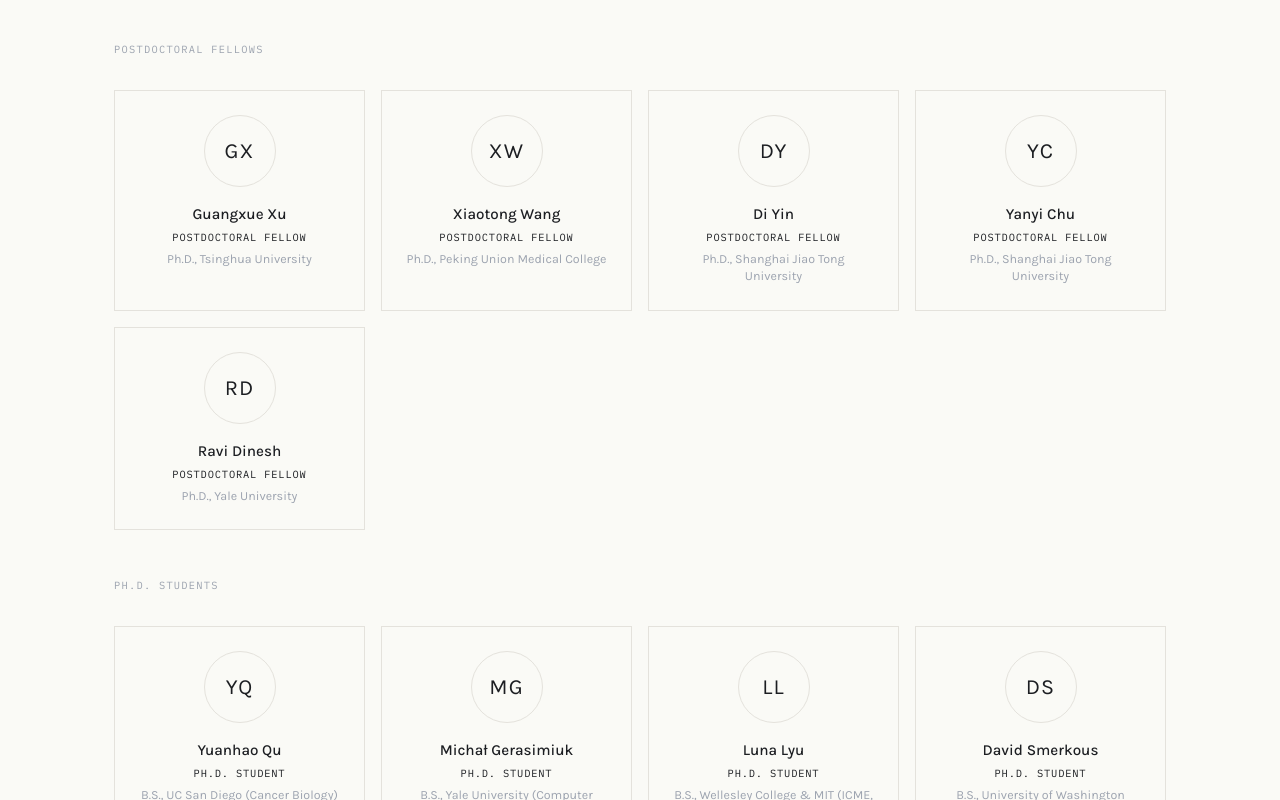
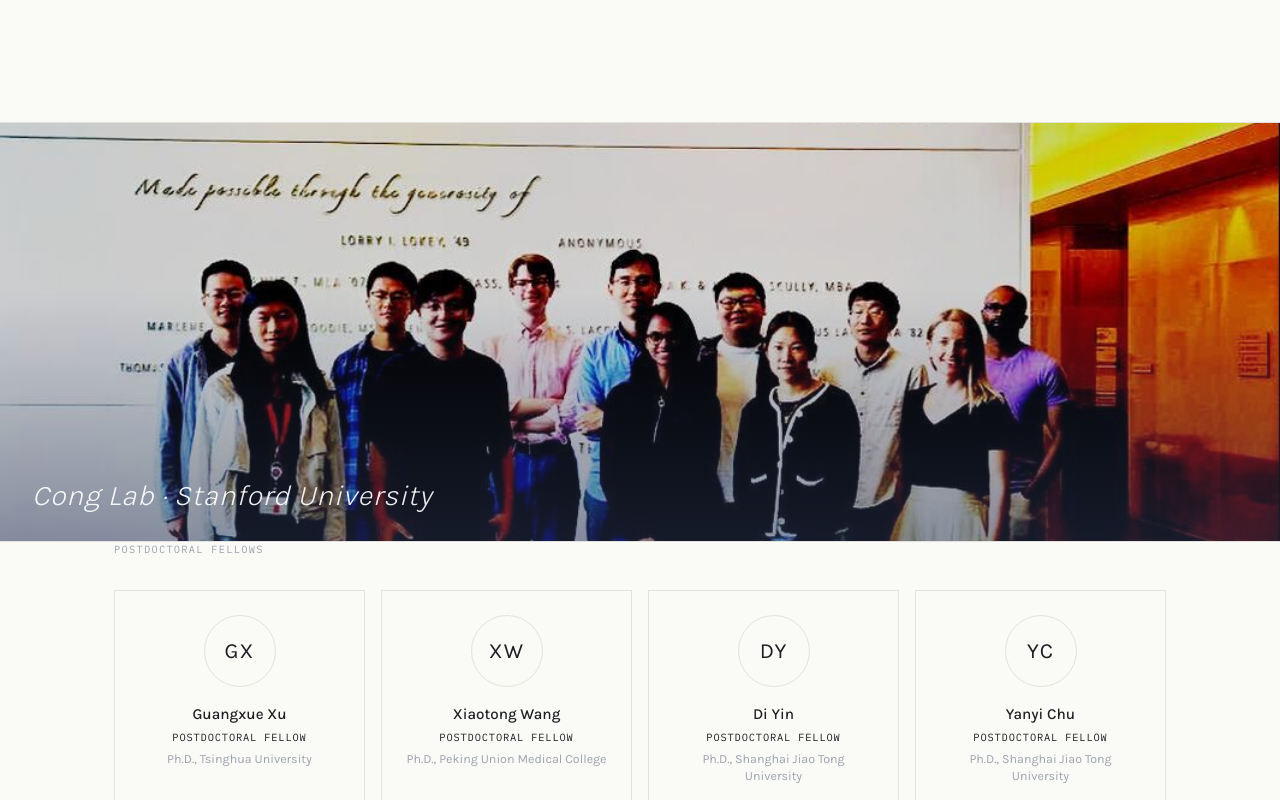
Before and after one commit to congle25/cong-lab-website, a React (Vite) app: page /team in a window 1280 px wide. Shown: the part 680-1480 px from the top of the page. Built offline with nearby package versions, Linux system fonts and the light colour scheme.

Commit message:
Add group photo banner to Team page

```diff
--- a/src/pages/Team.jsx
+++ b/src/pages/Team.jsx
@@ -75,6 +75,7 @@ export default function Team() {
   const staff = members.filter(m => !m.role.includes('Postdoctoral') && !m.role.includes('Ph.D. Student'))
 
   return (
+    <div>
     <div style={{ padding: '5rem 1.5rem', maxWidth: '1100px', margin: '0 auto' }}>
       {/* Header */}
       <motion.div
@@ -145,7 +146,43 @@ export default function Team() {
           </div>
         </motion.div>
       </div>
+    </div>
 
+    {/* Group photo — full width */}
+    <motion.div
+      initial={{ opacity: 0 }}
+      whileInView={{ opacity: 1 }}
+      viewport={{ once: true }}
+      transition={{ duration: 0.9 }}
+      style={{ position: 'relative', width: '100%', height: '420px', overflow: 'hidden', borderTop: '1px solid var(--color-border)', borderBottom: '1px solid var(--color-border)' }}
+    >
+      <img
+        src={`${import.meta.env.BASE_URL}images/Group_photo.jpg`}
+        alt="Cong Lab group photo"
+        style={{ width: '100%', height: '100%', objectFit: 'cover', objectPosition: 'center 30%', display: 'block' }}
+      />
+      <div style={{
+        position: 'absolute',
+        inset: 0,
+        background: 'linear-gradient(to top, rgba(46,58,92,0.45) 0%, transparent 60%)',
+        pointerEvents: 'none',
+      }} />
+      <p style={{
+        position: 'absolute',
+        bottom: '1.5rem',
+        left: '2rem',
+        fontFamily: 'var(--font-display)',
+        fontWeight: 300,
+        fontStyle: 'italic',
+        fontSize: 'clamp(1.2rem, 2.5vw, 1.8rem)',
+        color: 'rgba(255,255,255,0.92)',
+        letterSpacing: '0.02em',
+      }}>
+        Cong Lab · Stanford University
+      </p>
+    </motion.div>
+
+    <div style={{ padding: '0 1.5rem', maxWidth: '1100px', margin: '0 auto' }}>
       {/* Postdocs */}
       <MemberGroup title="Postdoctoral Fellows" members={postdocs} />
 
@@ -236,6 +273,7 @@ export default function Team() {
         }
       `}</style>
     </div>
+    </div>
   )
 }
 
```
Also changed, not shown: public/images/Group_photo.jpg (added).
